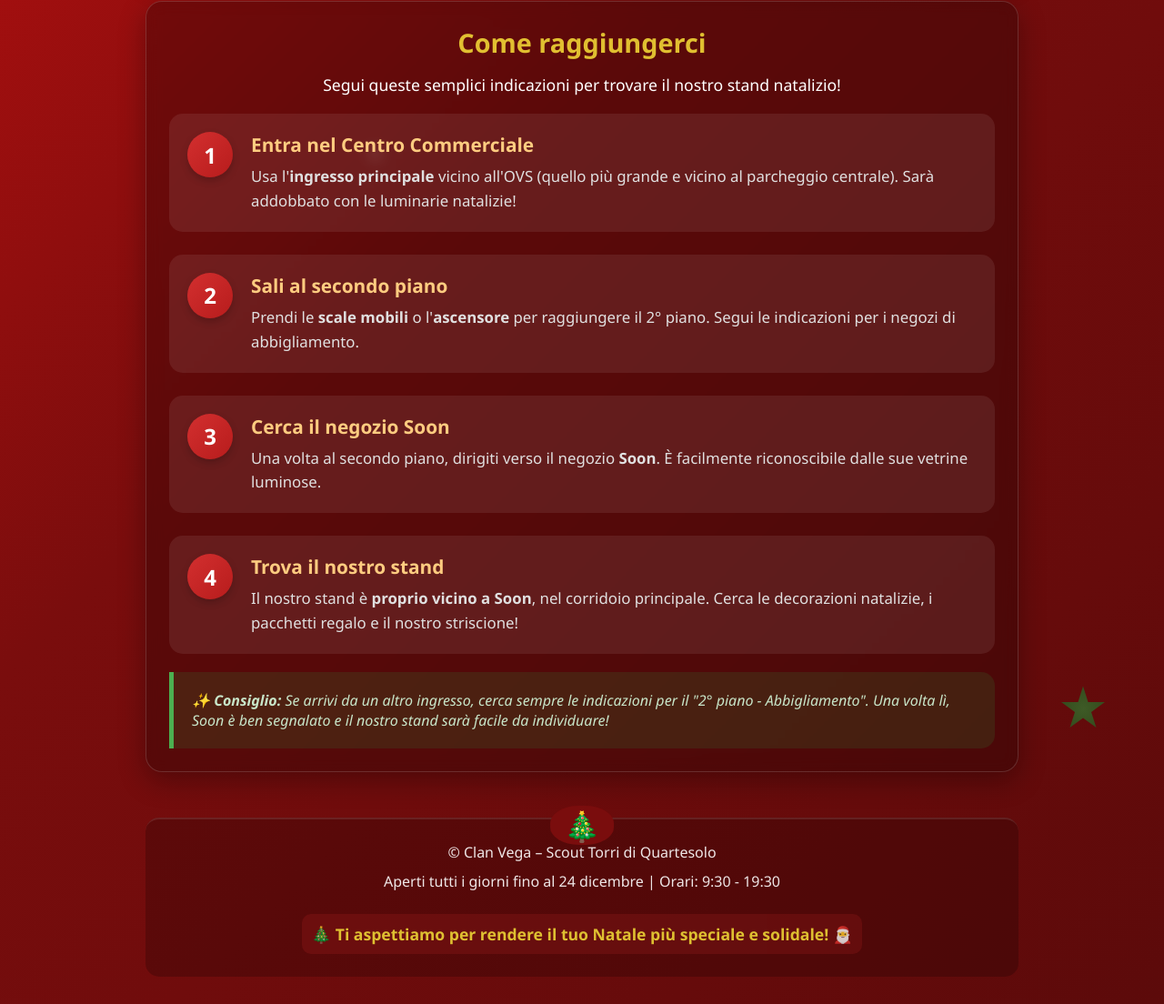
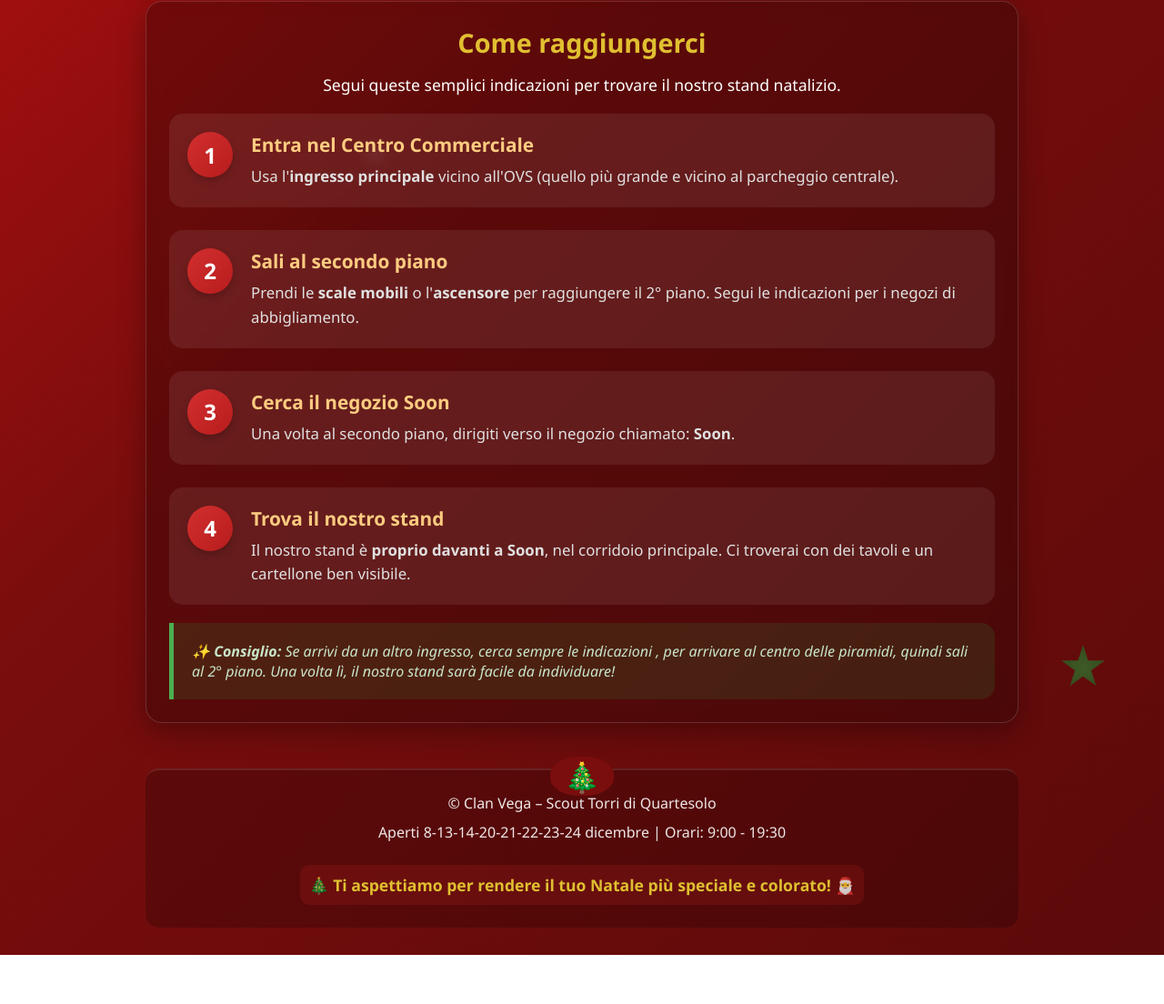
Before and after one commit to ClanVega/IndicazioniBancarellaScout, a plain HTML site: page index.html in a window 1280 px wide. Shown: the part 893-1997 px from the top of the page at 91% size. After the commit the page ends 1943 px from the top, so only its background shows below. Drawn offline with Linux system fonts and the light colour scheme.

Commit message:
Update index.html

```diff
--- a/index.html
+++ b/index.html
@@ -318,7 +318,7 @@
     <div class="container">
         <div class="header">
             <h1>!! PACCHETTI REGALO NATALIZI !!</h1>
-            <div class="subtitle">Unisciti allo spirito del Natale con i regali solidali</div>
+            <div class="subtitle">Unisciti allo spirito del Natale con pacchetti regalo unici</div>
             <h2>Clan Vega – Scout Torri di Q.lo</h2>
             <div class="logo-container">
             </div>
@@ -343,7 +343,7 @@
         <div class="box indicazioni">
             <h2>Come raggiungerci</h2>
             <p style="font-size: 1.1rem; margin-bottom: 20px; text-align: center;">
-                Segui queste semplici indicazioni per trovare il nostro stand natalizio!
+                Segui queste semplici indicazioni per trovare il nostro stand natalizio.
             </p>
 
             <div class="steps-container">
@@ -351,7 +351,7 @@
                     <div class="step-number">1</div>
                     <div class="step-content">
                         <h3>Entra nel Centro Commerciale</h3>
-                        <p>Usa l'<strong>ingresso principale</strong> vicino all'OVS (quello più grande e vicino al parcheggio centrale). Sarà addobbato con le luminarie natalizie!</p>
+                        <p>Usa l'<strong>ingresso principale</strong> vicino all'OVS (quello più grande e vicino al parcheggio centrale).</p>
                     </div>
                 </div>
 
@@ -367,7 +367,7 @@
                     <div class="step-number">3</div>
                     <div class="step-content">
                         <h3>Cerca il negozio Soon</h3>
-                        <p>Una volta al secondo piano, dirigiti verso il negozio <strong>Soon</strong>. È facilmente riconoscibile dalle sue vetrine luminose.</p>
+                        <p>Una volta al secondo piano, dirigiti verso il negozio chiamato: <strong>Soon</strong>.</p>
                     </div>
                 </div>
 
@@ -375,21 +375,21 @@
                     <div class="step-number">4</div>
                     <div class="step-content">
                         <h3>Trova il nostro stand</h3>
-                        <p>Il nostro stand è <strong>proprio vicino a Soon</strong>, nel corridoio principale. Cerca le decorazioni natalizie, i pacchetti regalo e il nostro striscione!</p>
+                        <p>Il nostro stand è <strong>proprio davanti a Soon</strong>, nel corridoio principale. Ci troverai con dei tavoli e un cartellone ben visibile.</p>
                     </div>
                 </div>
             </div>
 
             <div class="info-box">
-                <p>✨ <strong>Consiglio:</strong> Se arrivi da un altro ingresso, cerca sempre le indicazioni per il "2° piano - Abbigliamento". Una volta lì, Soon è ben segnalato e il nostro stand sarà facile da individuare!</p>
+                <p>✨ <strong>Consiglio:</strong> Se arrivi da un altro ingresso, cerca sempre le indicazioni , per arrivare al centro delle piramidi, quindi sali al 2° piano. Una volta lì, il nostro stand sarà facile da individuare!</p>
             </div>
         </div>
 
         <div class="footer">
             <p>© Clan Vega – Scout Torri di Quartesolo</p>
-            <p> Aperti tutti i giorni fino al 24 dicembre | Orari: 9:30 - 19:30</p>
+            <p> Aperti 8-13-14-20-21-22-23-24 dicembre | Orari: 9:00 - 19:30</p>
             <div class="christmas-wish">
-                🎄 Ti aspettiamo per rendere il tuo Natale più speciale e solidale! 🎅
+                🎄 Ti aspettiamo per rendere il tuo Natale più speciale e colorato! 🎅
             </div>
         </div>
     </div>
@@ -456,4 +456,5 @@
         document.addEventListener('DOMContentLoaded', twinkleEffect);
     </script>
 </body>
+
 </html>
```
